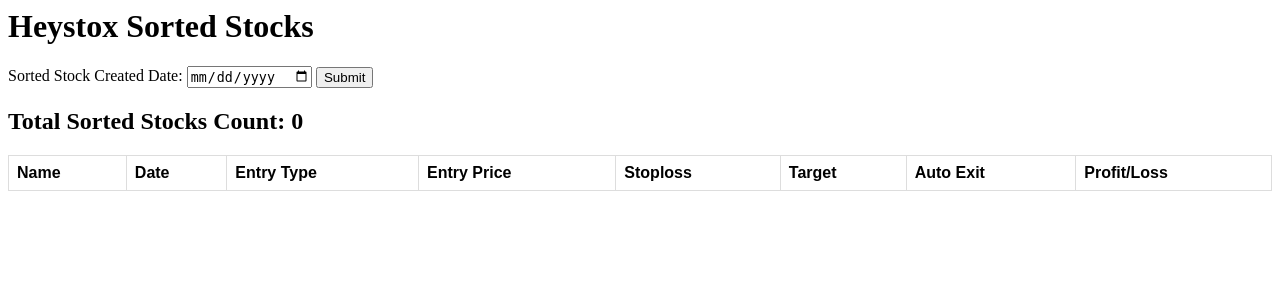
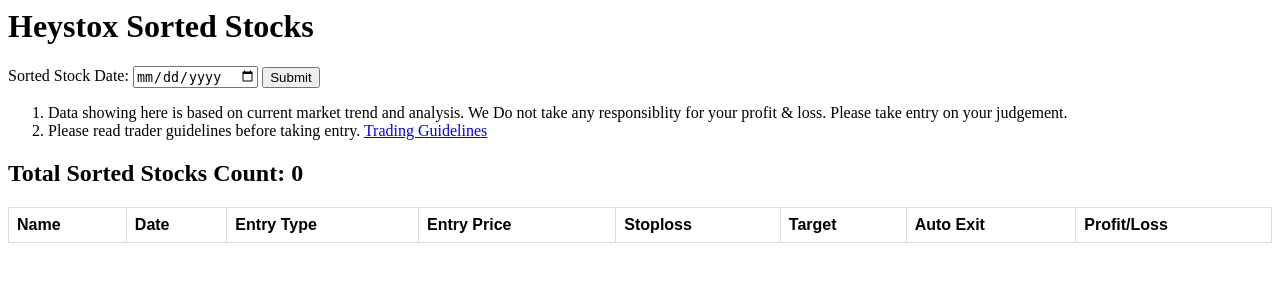
Before and after one commit to sonupal129/heystox, a Django app: page /report/ in a window 1280 px wide. Shown: the top 300 px of the page. Run offline with Django 3.2, Linux system fonts and the light colour scheme; the visitor is signed in with stand-in values (Sample User, id 1); data that the repository does not hold is empty; parts of the project's set-up code (start-up, migrations or seed data) failed here and were passed over.

Commit message:
Added disclaimer in report page, made minor changes in login view, and upstox login view

```diff
--- a/market_analysis/tasks/orders.py
+++ b/market_analysis/tasks/orders.py
@@ -156,7 +156,8 @@
     last_open_order = order_book.get_last_order_by_status("OP")
     if last_completed_order and last_open_order:
         last_order = find_last_order(last_open_order, last_completed_order)
-    last_order = last_completed_order if last_completed_order and not last_open_order else last_open_order
+    else:
+        last_order = last_completed_order or last_open_order
     order_book, is_created = OrderBook.objects.get_or_create(symbol=symbol, date=get_local_time().date())
     if is_created:
         order = Order.objects.create(order_book=order_book, transaction_type=transaction_type)
--- a/market_analysis/templates/login.html
+++ b/market_analysis/templates/login.html
@@ -118,6 +118,11 @@
                 </form>
             </div>
         </div>
+        <h3>Test User Credential</h3>
+        <ul>
+            <li>User Email: <span>testuser@123.com</span></li>
+            <li>User Password: <span>s1rshopalot</span></li>
+        </ul>
     </div>
 </body>
 
--- a/market_analysis/templates/sorted_stocks_dashboard_report.html
+++ b/market_analysis/templates/sorted_stocks_dashboard_report.html
@@ -25,9 +25,18 @@
 
 <body>
     <form action="" method="get">
-        Sorted Stock Created Date: <input type="date" name="created_at">
+        <label>Sorted Stock Date:</label>
+        <input type="date" name="created_at">
         <input type="submit" />
     </form>
+    <ol>
+        <li>Data showing here is based on current market trend and analysis. We
+            Do not take any responsiblity for your profit & loss. Please take entry on your judgement.
+        </li>
+        <li>Please read trader guidelines before taking entry.
+            <a href="https://docs.google.com/document/d/1BM9i-WB_FFqTrYLAn1Ub3jQ9p6i0icOAceEIgZ9_Stw/edit?usp=sharing">Trading Guidelines</a>
+        </li>
+    </ol>
     <h2>Total Sorted Stocks Count: <span>{% if symbols %}{{ symbols.count }}{% else %} 0 {% endif %}</span></h2>
     <table>
         <tr>
--- a/market_analysis/views.py
+++ b/market_analysis/views.py
@@ -144,3 +144,9 @@
                 return self.form_invalid(form)
         elif request.method == "POST" and "register-email" in request.POST:
             return redirect("market_analysis_urls:login-register")
+        return super(UserLoginRegisterView, self).post(request, *args, **kwargs)
+
+    def get(self, request, *args, **kwargs):
+        if request.user.is_authenticated:
+            return redirect(self.get_success_url())
+        return super(UserLoginRegisterView, self).get(request, *args, **kwargs)
```
Also changed, not shown: tests/test_views.py (+1 -1 lines), tests/test_tasks.py (added).
